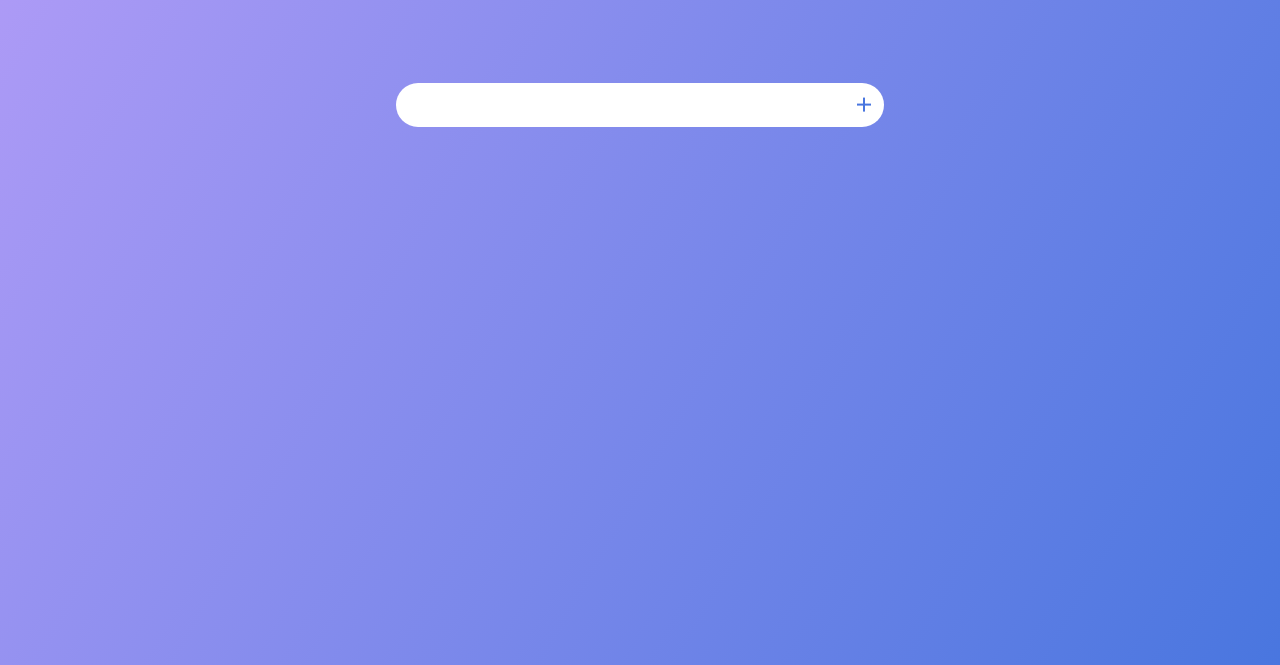
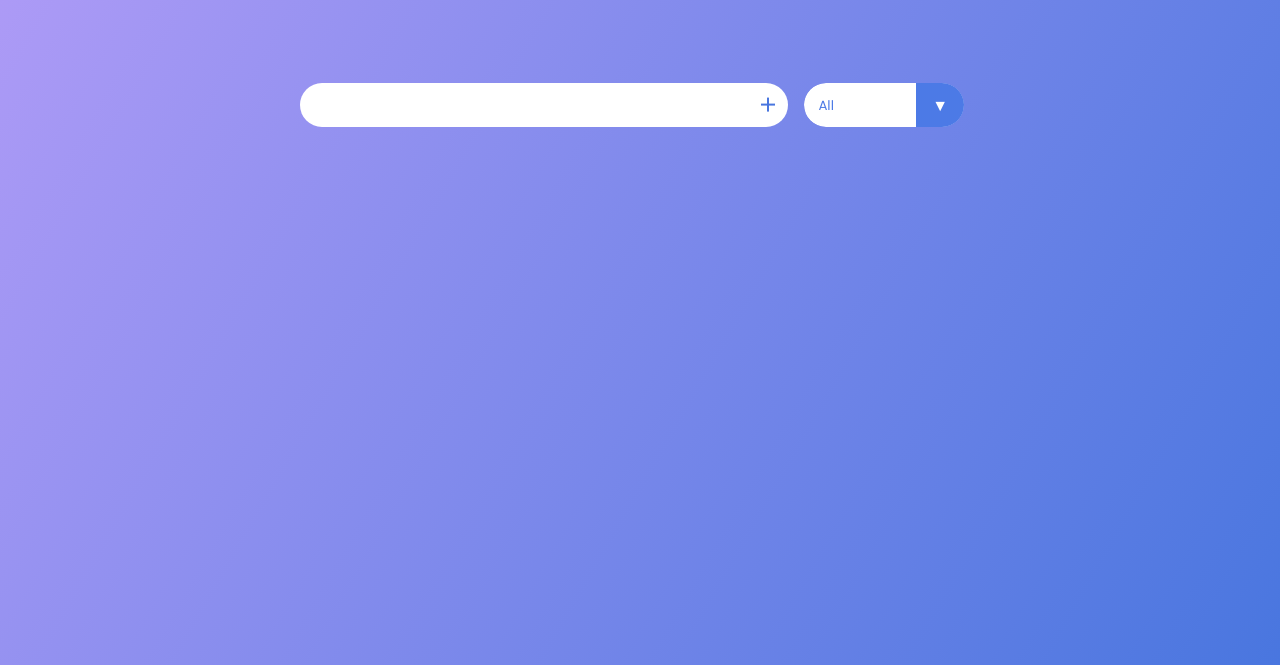
Before and after one commit to habc0d3r/todo-list-app, a plain HTML site: page index.html in a window 1280 px wide. Shown: the part 135-800 px from the top of the page. Drawn offline with nearby package versions, Linux system fonts and the light colour scheme.

Commit message:
Add filter option to filter out the todos

```diff
--- a/app.js
+++ b/app.js
@@ -2,10 +2,12 @@
 const todoInput = document.querySelector(".todo-input");
 const todoButton = document.querySelector(".todo-button");
 const todoList = document.querySelector(".todo-list");
+const filterOption = document.querySelector(".filter-todo");
 
 // Event listeners
 todoButton.addEventListener("click", addTodo);
 todoList.addEventListener("click", deleteCheck);
+filterOption.addEventListener("click", filterTodo);
 
 // Functions
 function addTodo(event) {
@@ -59,10 +61,35 @@ function deleteCheck(event) {
   // Check item
   if (item.classList[0] === "complete-btn") {
     const todo = item.parentElement;
-    // console.log(item.parentElement);
     const todoItem = todo.childNodes[1];
     console.log(todo.childNodes);
     todo.classList.toggle("completed");
     todoItem.classList.toggle("text-style");
   }
 }
+
+function filterTodo(event) {
+  const todos = todoList.childNodes;
+  const option = event.target.value;
+  todos.forEach(function (todo) {
+    switch (option) {
+      case "all":
+        todo.style.display = "flex";
+        break;
+      case "completed":
+        if (todo.classList.contains("completed")) {
+          todo.style.display = "flex";
+        } else {
+          todo.style.display = "none";
+        }
+        break;
+      case "uncompleted":
+        if (!todo.classList.contains("completed")) {
+          todo.style.display = "flex";
+        } else {
+          todo.style.display = "none";
+        }
+        break;
+    }
+  });
+}
--- a/index.html
+++ b/index.html
@@ -15,7 +15,7 @@
     />
     <link rel="stylesheet" href="styles.css" />
     <script src="app.js" defer></script>
-    <title>Todo List </title>
+    <title>Todo List</title>
   </head>
   <body>
     <header>
@@ -26,11 +26,16 @@
       <button class="todo-button" type="submit">
         <i class="ri-add-fill"></i>
       </button>
+      <div class="select">
+        <select name="todos" class="filter-todo">
+          <option value="all">All</option>
+          <option value="completed">Completed</option>
+          <option value="uncompleted">Uncompleted</option>
+        </select>
+      </div>
     </form>
     <div class="todo-container">
-      <ul class="todo-list">
-
-      </ul>
+      <ul class="todo-list"></ul>
     </div>
   </body>
 </html>
--- a/styles.css
+++ b/styles.css
@@ -128,3 +128,49 @@ form button:hover {
   transform: translateY(8rem) rotateZ(30deg);
   opacity: 0;
 }
+
+/*CUSTOM SELECTOR */
+select {
+  -webkit-appearance: none;
+  -moz-appearance: none;
+  -ms-appearance: none;
+  appearance: none;
+  outline: 0;
+  box-shadow: none;
+  border: 0 !important;
+  background-color: #fff;
+}
+
+/* Custom Select */
+.select {
+  margin: 1rem;
+  position: relative;
+  overflow: hidden;
+  border-radius: 25px;
+}
+select {
+  color: #4c7ae6;
+  font-family: "Poppins", sans-serif;
+  cursor: pointer;
+  width: 10rem;
+  padding: 0.9rem;
+  border-radius: 25px;
+}
+/* Arrow */
+.select::after {
+  content: "\25BC";
+  position: absolute;
+  top: 0;
+  right: 0;
+  transform: translate(-0%, -11%);
+  padding: 1rem;
+  background: #4c7ae6;
+  cursor: pointer;
+  pointer-events: none;
+  transition: all 0.3s ease;
+}
+
+.select:hover::after {
+  background: #fff;
+  color: #4c7ae6;
+}
```
